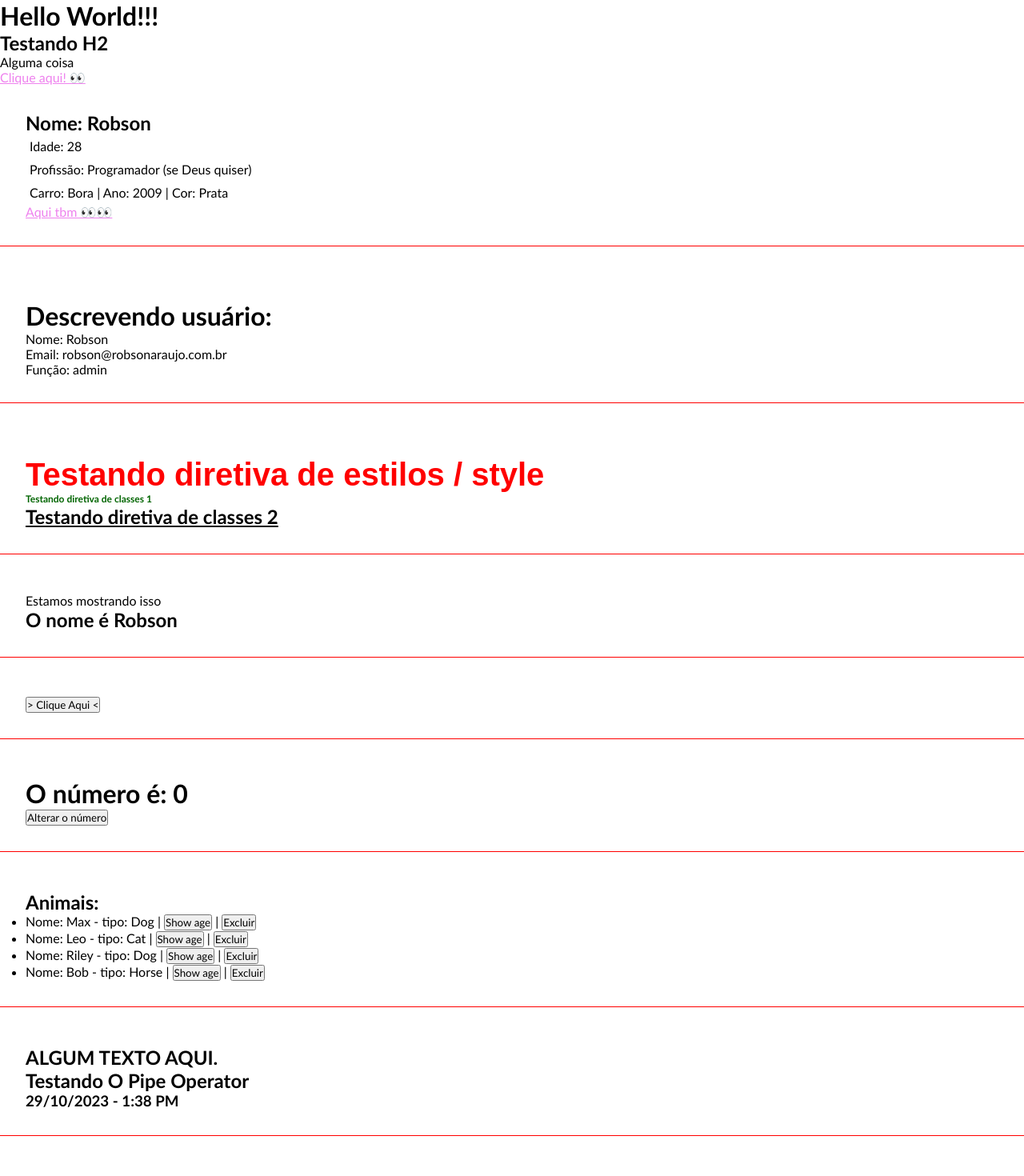
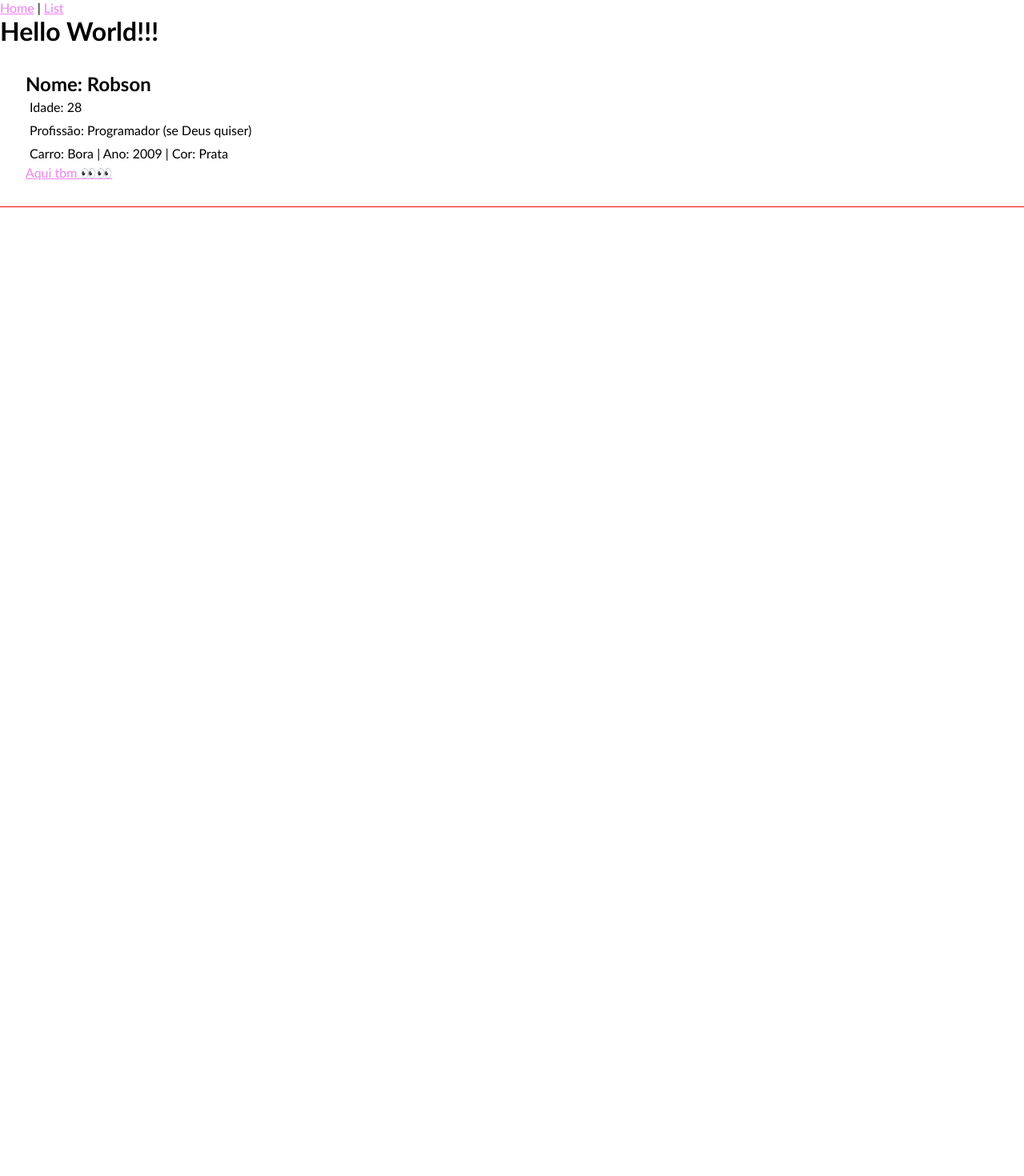
Before and after one commit to AraujoRobson/curso-angular, an Angular app: page / in a window 1280 px wide. Shown: the top 1470 px of the page at 80% size. After the commit the page ends 800 px from the top, so only its background shows below. Built offline with nearby package versions, Linux system fonts and the light colour scheme.

Commit message:
Routes created

```diff
--- a/src/app/app-routing.module.ts
+++ b/src/app/app-routing.module.ts
@@ -1,10 +1,17 @@
 import { NgModule } from '@angular/core';
 import { RouterModule, Routes } from '@angular/router';
 
-const routes: Routes = [];
+import { FirstComponentComponent } from './components/first-component/first-component.component';
+import { ListRenderComponent } from './components/list-render/list-render.component';
+
+const routes: Routes = [
+  { path: '', component: FirstComponentComponent },
+  { path: 'list', component: ListRenderComponent },
+];
 
 @NgModule({
+  declarations: [],
   imports: [RouterModule.forRoot(routes)],
-  exports: [RouterModule]
+  exports: [RouterModule],
 })
-export class AppRoutingModule { }
+export class AppRoutingModule {}
--- a/src/app/app.component.html
+++ b/src/app/app.component.html
@@ -1,16 +1,7 @@
+<nav>
+  <a routerLink="/">Home</a>
+  |
+  <a routerLink="/list">List</a>
+</nav>
 <h1>Hello World!!!</h1>
-<h2>Testando H2</h2>
-<p>Alguma coisa</p>
-<a href="#">Clique aqui! 👀</a>
-<br />
-<app-first-component></app-first-component>
-<br />
-<app-parent-data [name]="userName" [userData]="userData"></app-parent-data>
-<br />
-<app-directives></app-directives>
-<app-if-render></app-if-render>
-<app-events></app-events>
-<app-emitter></app-emitter>
-<app-list-render></app-list-render>
-<app-pipes></app-pipes>
-<app-two-way-binding></app-two-way-binding>
+<router-outlet></router-outlet>
```
